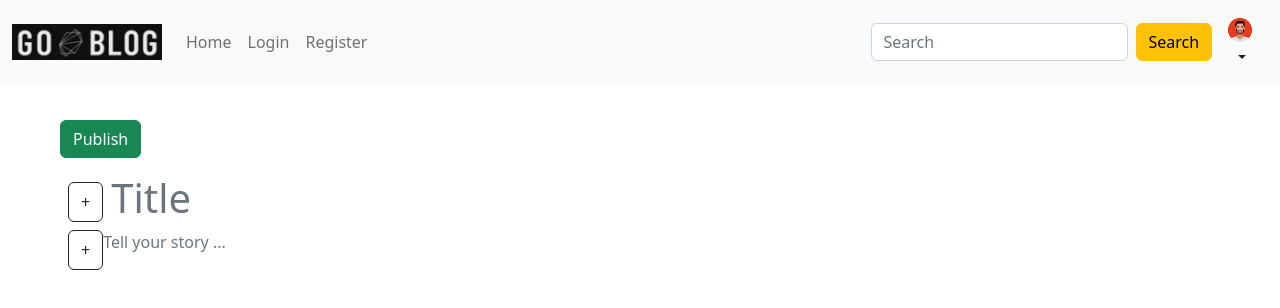
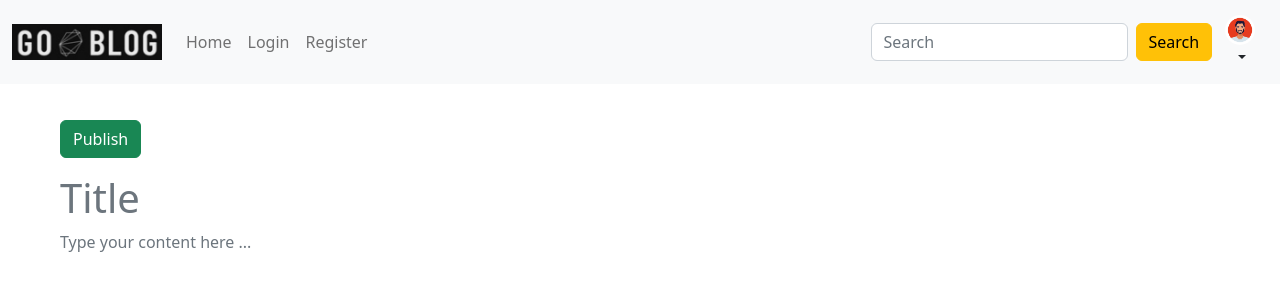
Before and after one commit to High-Levels/GoBlog, a React (Vite) app in the folder frontend/: page /new-story in a window 1280 px wide. Shown: the top 308 px of the page. Built offline with nearby package versions, Linux system fonts and the light colour scheme.

Commit message:
Update editable content

```diff
--- a/frontend/src/pages/NewStory.jsx
+++ b/frontend/src/pages/NewStory.jsx
@@ -1,30 +1,40 @@
-import React from "react";
+import React, { useEffect, useRef, useState } from "react";
+import Button from "../components/Button";
 
 function NewStory() {
+  const [title, setTitle] = useState("Title");
+  const [content, setContent] = useState("Type your content here ...");
+
+  const inputRef = useRef(null);
+  useEffect(() => {
+    inputRef.current.focus();
+  }, []);
+
   return (
     <div className="container m-5">
       <div className="row">
-        <div className="col-8">
-          <button className="btn btn-success mb-3">Publish</button>
-          <div className="d-flex">
-            <button className="btn btn-outline-dark btn-rounded m-2">+</button>
+        <div className="col">
+          <Button label={"Publish"} variant={"success"} />
+          <div className="d-flex mt-3">
             <h1
               contentEditable="true"
               style={{ outline: "0px solid transparent" }}
-              className="text-secondary"
+              className="text-secondary w-100"
+              onChange={(e) => setTitle(e.target.innerText)}
             >
-              Title
+              {title}
             </h1>
           </div>
           <div className="d-flex">
-            <button className="btn btn-outline-dark btn-rounded ms-2">+</button>
             <p
               contentEditable="true"
               style={{ outline: "0px solid transparent" }}
               id="text-paragraph"
-              className="text-secondary"
+              className="text-secondary w-100"
+              onChange={(e) => setContent(e.target.innerText)}
+              ref={inputRef}
             >
-              Tell your story ...
+              {content}
             </p>
           </div>
         </div>
```
